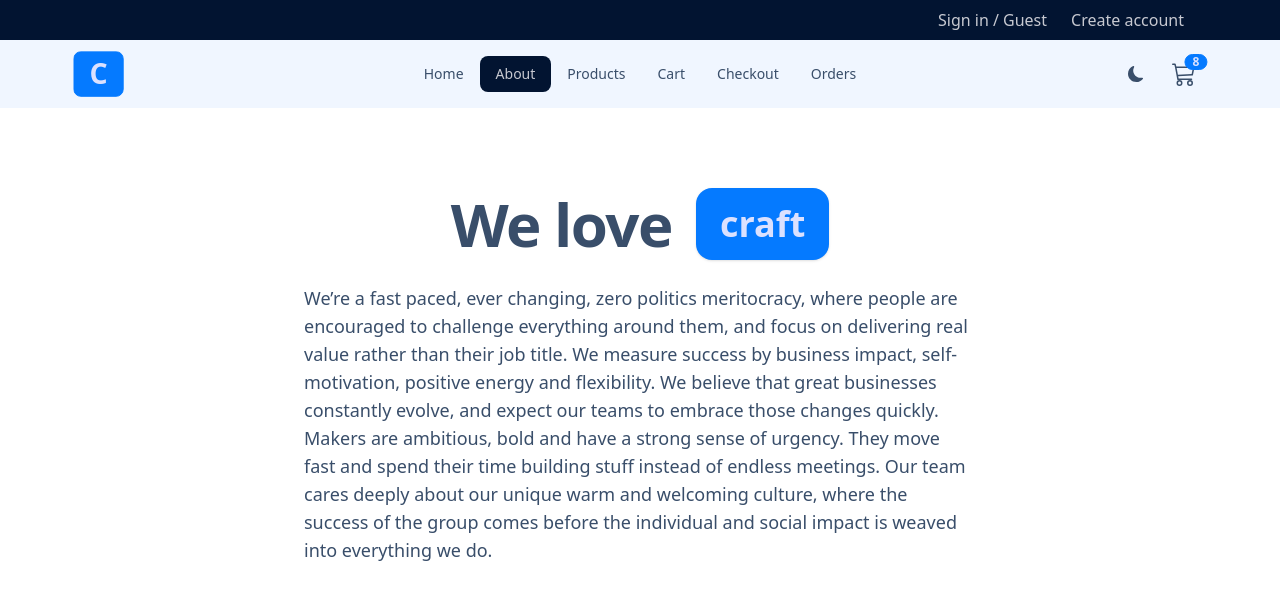
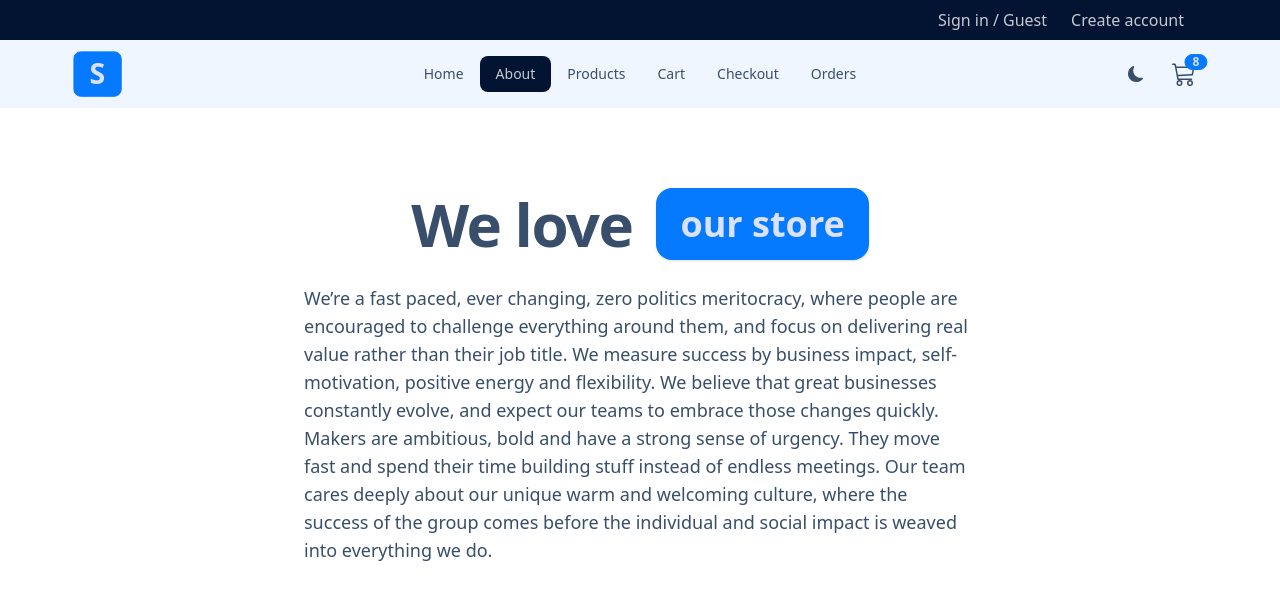
Before and after one commit to OlgaVasilevskaya/store-app, a React (Vite) app: page /about in a window 1280 px wide. Shown: the top 600 px of the page. Built offline with nearby package versions, Linux system fonts and the light colour scheme.

Commit message:
changed name

```diff
--- a/index.html
+++ b/index.html
@@ -4,7 +4,7 @@
     <meta charset="UTF-8" />
     <link rel="icon" type="image/svg+xml" href="/vite.svg" />
     <meta name="viewport" content="width=device-width, initial-scale=1.0" />
-    <title>Craft</title>
+    <title>Store App</title>
   </head>
   <body>
     <div id="root"></div>
--- a/package.json
+++ b/package.json
@@ -1,5 +1,5 @@
 {
-  "name": "craft-app",
+  "name": "store-app",
   "private": true,
   "version": "0.0.0",
   "type": "module",
--- a/src/components/Navbar.jsx
+++ b/src/components/Navbar.jsx
@@ -37,7 +37,7 @@ const Navbar = () => {
             to='/'
             className='hidden lg:flex btn btn-primary text-3xl items-center'
           >
-            C
+            S
           </NavLink>
           <div className="dropdown">
             <label
--- a/src/pages/About.jsx
+++ b/src/pages/About.jsx
@@ -8,7 +8,7 @@ const About = () => {
         <div className="stats bg-primary shadow">
           <div className="stat">
             <div className="stat-title text-primary-content text-4xl font-bold">
-              craft
+              our store
             </div>
           </div>
         </div>
```
Also changed, not shown: 2 other files (tests, documents, lock files or other folders).
